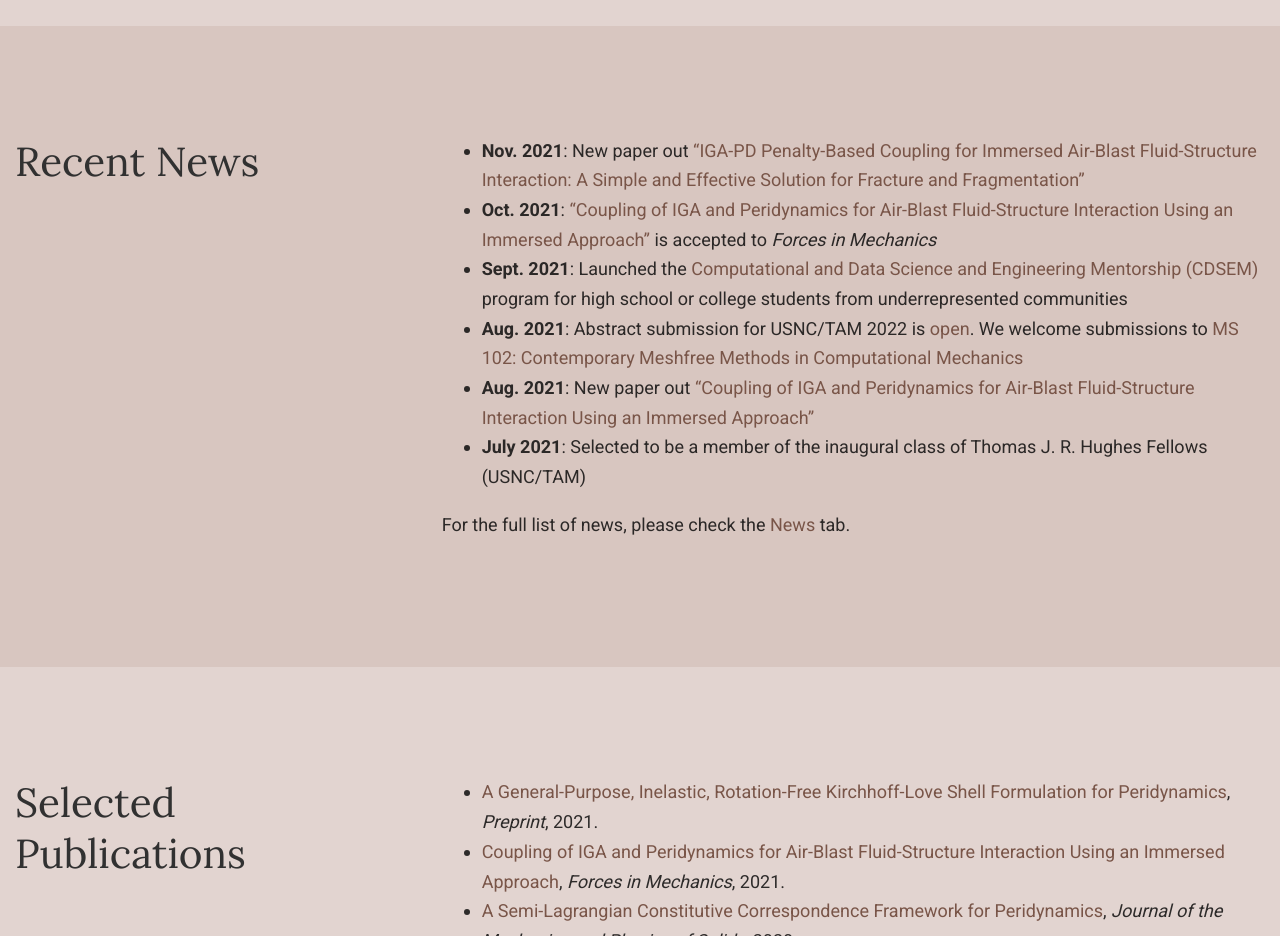
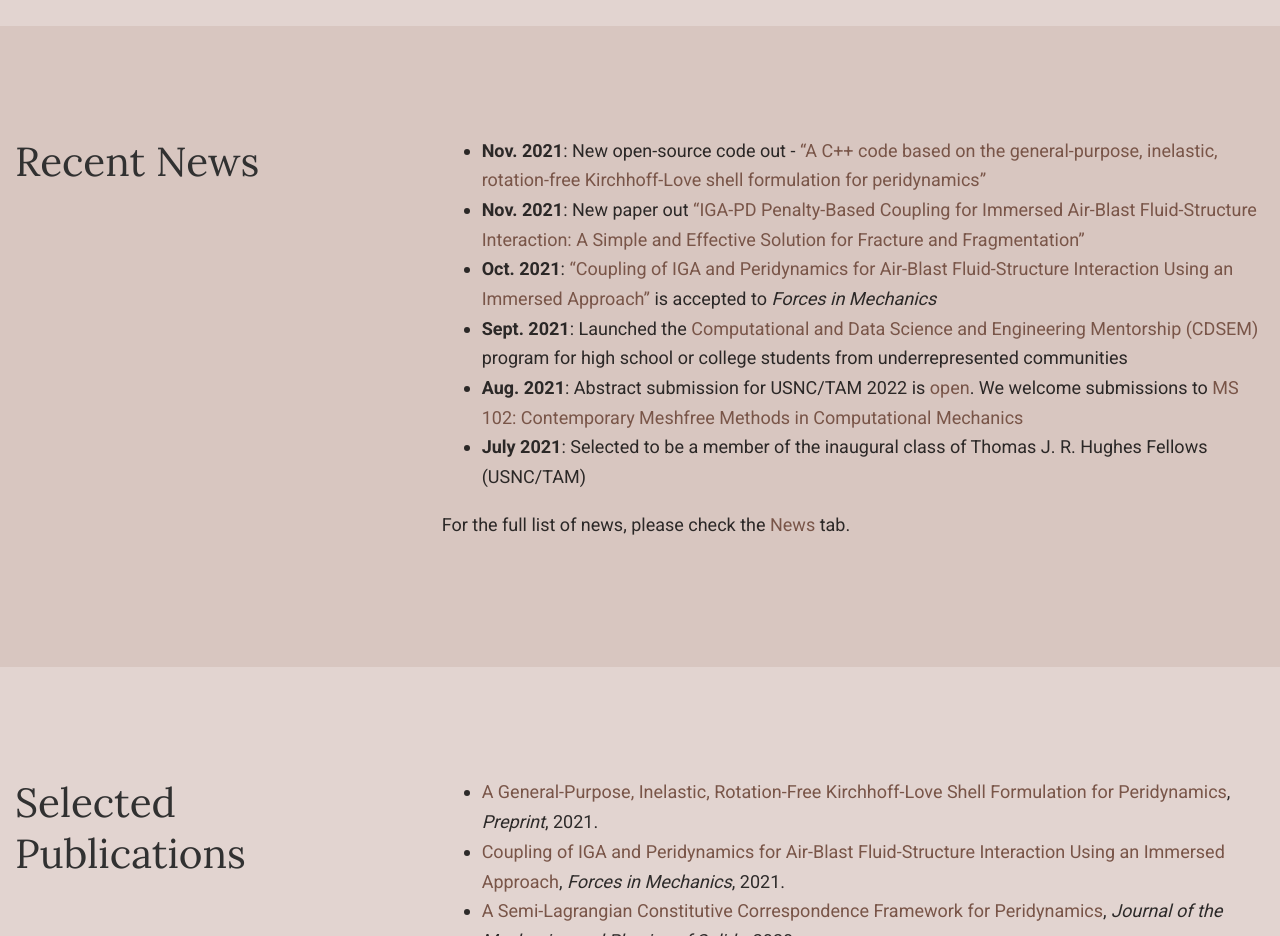
Before and after one commit to masoud-behzadinasab/masoud-behzadinasab.github.io, a plain HTML site: page index.html in a window 1280 px wide. Shown: the part 940-1876 px from the top of the page. Drawn offline with nearby package versions, Linux system fonts and the light colour scheme; some icons are missing.

Commit message:
deploy: masoudbehzadinasab/academic-blog@2adab703c33807ce30605e79b7cde60b459e039e

```diff
--- a/index.html
+++ b/index.html
@@ -232,11 +232,11 @@
 </div>
 <div class="col-12 col-lg-8">
 <ul>
+<li><strong>Nov. 2021</strong>: New open-source code out - <a href=https://github.com/masoudbehzadinasab/PD_Shell>&ldquo;A C++ code based on the general-purpose, inelastic, rotation-free Kirchhoff-Love shell formulation for peridynamics&rdquo;</a></li>
 <li><strong>Nov. 2021</strong>: New paper out <a href=https://arxiv.org/abs/2111.03767>&ldquo;IGA-PD Penalty-Based Coupling for Immersed Air-Blast Fluid-Structure Interaction: A Simple and Effective Solution for Fracture and Fragmentation&rdquo;</a></li>
 <li><strong>Oct. 2021</strong>: <a href=https://www.sciencedirect.com/science/article/pii/S2666359721000366>&ldquo;Coupling of IGA and Peridynamics for Air-Blast Fluid-Structure Interaction Using an Immersed Approach&rdquo;</a> is accepted to <em>Forces in Mechanics</em></li>
 <li><strong>Sept. 2021</strong>: Launched the <a href=/mentorship>Computational and Data Science and Engineering Mentorship (CDSEM)</a> program for high school or college students from underrepresented communities</li>
 <li><strong>Aug. 2021</strong>: Abstract submission for USNC/TAM 2022 is <a href=https://www.usnctam2022.org/abstract_instructions>open</a>. We welcome submissions to <a href=https://www.usnctam2022.org/MS_102>MS 102: Contemporary Meshfree Methods in Computational Mechanics</a></li>
-<li><strong>Aug. 2021</strong>: New paper out <a href=https://arxiv.org/abs/2108.11265>&ldquo;Coupling of IGA and Peridynamics for Air-Blast Fluid-Structure Interaction Using an Immersed Approach&rdquo;</a></li>
 <li><strong>July 2021</strong>: Selected to be a member of the inaugural class of Thomas J. R. Hughes Fellows (USNC/TAM)</li>
 </ul>
 <p>For the full list of news, please check the <a href=/news>News</a> tab.</p>
```
Also changed, not shown: news/index.html (+1 -0 lines), 1 other file.
